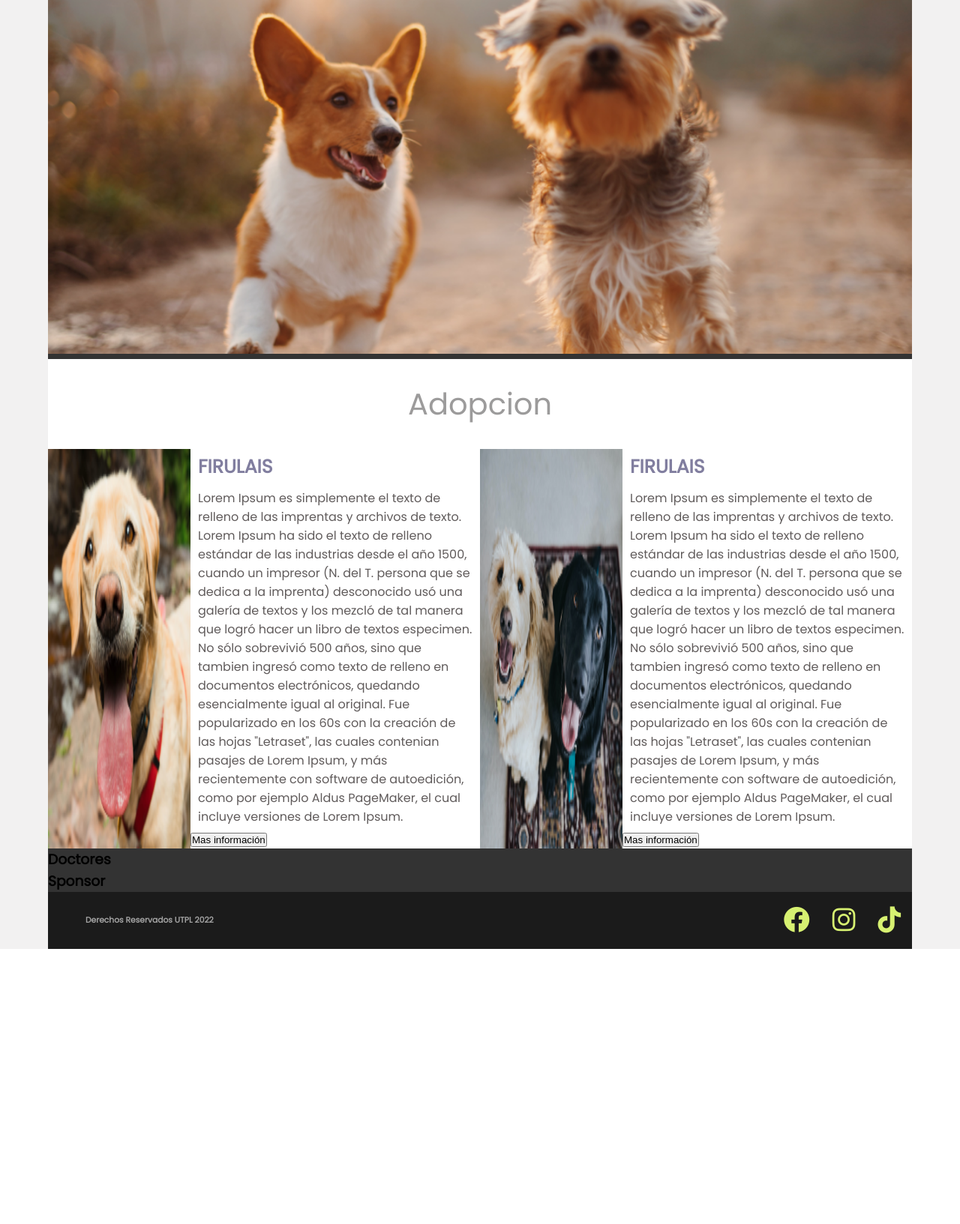
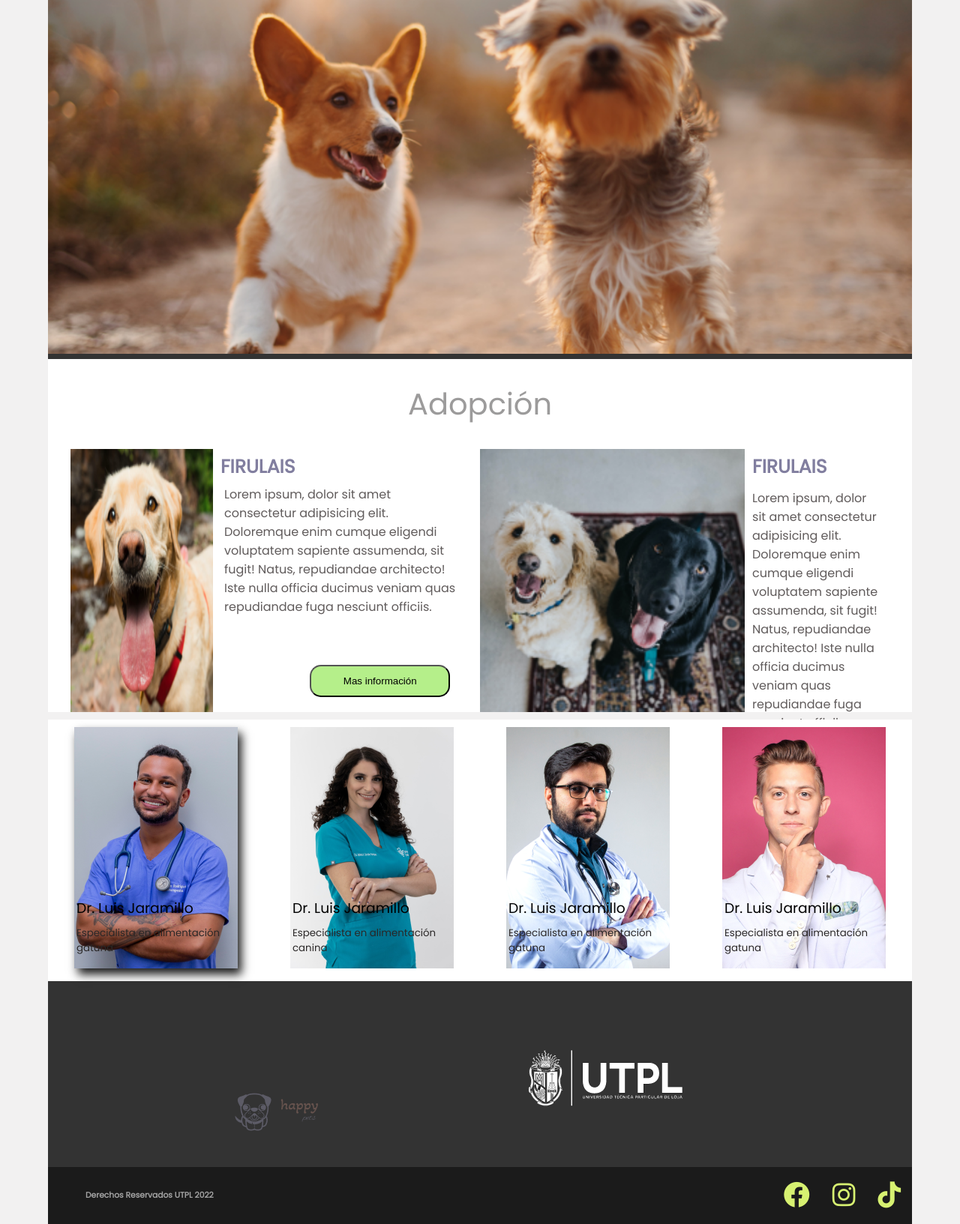
Before and after one commit to XavierChavez916/IngenieriaWeb, a PHP site: page / in a window 1280 px wide. Shown: the part 81-1714 px from the top of the page at 75% size. Before the commit the page ends 1347 px from the top, so only its background shows below. Run offline with PHP 8.4, Linux system fonts and the light colour scheme; some libraries are stand-ins or nearby versions.

Commit message:
Trabajando con php y rutas

```diff
--- a/mascotas/css/style.css
+++ b/mascotas/css/style.css
@@ -77,6 +109,8 @@ body{
 	background-color: #fff;
 	display: flex;
 	justify-content: space-between;
+	padding-left: 30px;
+	padding-right: 30px;
 }
 .contenedor .adopcion1 .cardog h3{
 	font-size: 25px;
@@ -85,32 +119,194 @@ body{
 	padding: 5px 10px;
 }
 .contenedor .adopcion1 .cardog p{
-	padding: 5px 10px;
+	padding-left: 15px;
 	color: #605B5B;
+}
+
+/* Button de mas informacion 1*/
+.contenedor .adopcion1 .cardog button{
+	display: flex;
+    float: right;
+	background-color:#B5EF8A;
+
+	border-radius: 15px;
+	padding: 12px 13%;
+	margin-top: 20%;
+	margin-right: 10px;
+	margin-bottom: 20px;
 }
 .contenedor .adopcion2{
 	grid-area: adopta2;
 	background-color: #fff;
 	display: flex;
 	justify-content: space-between;
+	padding-right: 30px;
 }
-.contenedor .adopcion2 .cardog h3{
+.contenedor .adopcion2 .carddog2 h3{
 	font-size: 25px;
 	color: #817E9F;
 	text-transform: uppercase;
 	padding: 5px 10px;
 }
-.contenedor .adopcion2 .cardog p{
+.contenedor .adopcion2 .carddog2 p{
 	padding: 5px 10px;
 	color: #605B5B;
 }
+/* Button de mas informacion2*/
+.contenedor .adopcion2 .carddog2 button{
+	display: flex;
+    float: right;
+	background-color:#B5EF8A;
+
+	border-radius: 15px;
+	padding: 12px 13%;
+	margin-top: 10%;
+	margin-right: 10px;
+	margin-bottom: 20px;
+}
+
 .contenedor .doctor{
 	grid-area: doctor;
-	background-color: #333;
+	display: grid;
+	grid-template-columns: repeat(4,1fr);
+	grid-template-rows: 1fr;
+	column-gap: 1rem;
+	margin-top: 10px;
+	background-color: #fff;
+	padding: 10px 8px;
+}
+.contenedor .doctor .doctor1{
+	position: relative;
+    display: inline-block;
+    text-align: center;
+	font-size: 1rem;
+
+}
+
+.contenedor .doctor .doctor1 img{
+	position: relative;
+    display: inline-block;
+    text-align: center;
+	font-size: 1rem;
+	box-shadow: 5px 8px 12px #1B1B1B;
+
+}
+.contenedor .doctor .doctor1 h3{
+	font-weight: normal;
+	position: absolute;
+	bottom: 77px;
+	text-align: left;
+
+	font-size: big;
+	padding: 10px 25px 0px 30px;
+	transform: translate(0%, 10%);
+}
+.contenedor .doctor .doctor1 p{
+
+	position: absolute;
+	bottom: 11px;
+	text-align: left;
+
+	font-size: smaller;
+	padding: 10px 25px 20px 30px;
+	transform: translate(0%, 10%);
+	color: #2a2727;
+}
+/* /doctor 2/ */
+.contenedor .doctor .doctor2{
+	position: relative;
+    display: inline-block;
+    text-align: center;
+	font-size: 1rem;
+}
+.contenedor .doctor .doctor2 h3{
+	font-weight: normal;
+	position: absolute;
+	bottom: 77px;
+	text-align: left;
+
+	font-size: big;
+	padding: 10px 25px 0px 30px;
+	transform: translate(0%, 10%);
+}
+.contenedor .doctor .doctor2 p{
+
+	position: absolute;
+	bottom: 11px;
+	text-align: left;
+
+	font-size: smaller;
+	padding: 10px 25px 20px 30px;
+	transform: translate(0%, 10%);
+	color: #2a2727;
+}
+/* /doctor 3/ */
+.contenedor .doctor .doctor3{
+	position: relative;
+    display: inline-block;
+    text-align: center;
+	font-size: 1rem;
+}
+.contenedor .doctor .doctor3 h3{
+	font-weight: normal;
+	position: absolute;
+	bottom: 77px;
+	text-align: left;
+
+	font-size: big;
+	padding: 10px 25px 0px 30px;
+	transform: translate(0%, 10%);
+}
+.contenedor .doctor .doctor3 p{
+
+	position: absolute;
+	bottom: 11px;
+	text-align: left;
+
+	font-size: smaller;
+	padding: 10px 25px 20px 30px;
+	transform: translate(0%, 10%);
+	color: #2a2727;
+}
+
+/* /doctor 4/ */
+.contenedor .doctor .doctor4{
+	position: relative;
+    display: inline-block;
+    text-align: center;
+	font-size: 1rem;
+}
+.contenedor .doctor .doctor4 h3{
+	font-weight: normal;
+	position: absolute;
+	bottom: 77px;
+	text-align: left;
+
+	font-size: big;
+	padding: 10px 25px 0px 30px;
+	transform: translate(0%, 10%);
+}
+.contenedor .doctor .doctor4 p{
+
+	position: absolute;
+	bottom: 11px;
+	text-align: left;
+
+	font-size: smaller;
+	padding: 10px 25px 20px 30px;
+	transform: translate(0%, 10%);
+	color: #2a2727;
 }
 .contenedor .sponsor{
 	grid-area: sponsor;
 	background-color: #333;
+	text-align: center;
+	padding-top: 40px;
+	padding-bottom: 40px;
+}
+.contenedor .sponsor img{
+	margin-left: 10%;
+	margin-right: 10%;
 }
 /*  --------------------------------------------  */
 /*                    footer                      */
--- a/mascotas/index.php
+++ b/mascotas/index.php
@@ -10,59 +10,68 @@
 	<link rel="icon" href="images/logo.png" sizes="32x32" />
     <link rel="icon" href="images/logo.png" sizes="192x192" />
     <link rel="apple-touch-icon" href="images/logo.png" />
-    <link rel="stylesheet" href="https://use.fontawesome.com/releases/v5.5.0/css/all.css" />
-	<link rel="stylesheet" href="https://cdnjs.cloudflare.com/ajax/libs/font-awesome/6.2.0/css/all.min.css" integrity="sha512-xh6O/CkQoPOWDdYTDqeRdPCVd1SpvCA9XXcUnZS2FmJNp1coAFzvtCN9BmamE+4aHK8yyUHUSCcJHgXloTyT2A==" crossorigin="anonymous" referrerpolicy="no-referrer" />
+    <link rel="stylesheet" href="https://cdnjs.cloudflare.com/ajax/libs/font-awesome/6.2.0/css/all.min.css" />
 </head>
 <body>
 <div class="contenedor">
 	<header class="cabeceraPrincipal">
-
 		<section class="logotipo"><img src="images/logotipoPet.png"></section>
 		<nav class="menuPrincipal">
 			<a href="#">Inicio</a>
 			<a href="#">Servicios</a>
 			<a href="#">Productos</a>
-			<a href="#">Adopción</a>
+			<a href="internas/adopcion.php">Adopción</a>
 			<a href="#">Contactos</a>
 		</nav>
 	</header>
 	<section class="sliderPrincipal">
 		<img src="images/slider1.png">
 	</section>
-
 	<section class="titulo">
-			<h2>Adopcion</h2>
+		<h2>Adopción</h2>
 	</section>
 	<section class="adopcion1">
+
 		<img src="images/dog1.png">
 		<section class="cardog">
 			<h3>Firulais</h3>
-			<p>
-			Lorem Ipsum es simplemente el texto de relleno de las imprentas y archivos de texto. Lorem Ipsum ha sido el texto de relleno estándar de las industrias desde el año 1500, cuando un impresor (N. del T. persona que se dedica a la imprenta) desconocido usó una galería de textos y los mezcló de tal manera que logró hacer un libro de textos especimen. No sólo sobrevivió 500 años, sino que tambien ingresó como texto de relleno en documentos electrónicos, quedando esencialmente igual al original. Fue popularizado en los 60s con la creación de las hojas "Letraset", las cuales contenian pasajes de Lorem Ipsum, y más recientemente con software de autoedición, como por ejemplo Aldus PageMaker, el cual incluye versiones de Lorem Ipsum.
-			</p>
+			<p>Lorem ipsum, dolor sit amet consectetur adipisicing elit. Doloremque enim cumque eligendi voluptatem sapiente assumenda, sit fugit! Natus, repudiandae architecto! Iste nulla officia ducimus veniam quas repudiandae fuga nesciunt officiis.</p>
+			<button>Mas información </button>
+		</section>
+	</section>
+	<section class="adopcion2">
+		<img src="images/dog2.png">
+        <section class="carddog2">
+            <h3>Firulais</h3>
+            <p>Lorem ipsum, dolor sit amet consectetur adipisicing elit. Doloremque enim cumque eligendi voluptatem sapiente assumenda, sit fugit! Natus, repudiandae architecto! Iste nulla officia ducimus veniam quas repudiandae fuga nesciunt officiis.</p>
             <button>Mas información</button>
         </section>
-		<p></p>
-
     </section>
-
-	<section class="adopcion2"><h3></h3>
-	<img src="images/dog2.png">
-		<section  class="cardog">
-		<h3>Firulais</h3>
-			<p>
-			Lorem Ipsum es simplemente el texto de relleno de las imprentas y archivos de texto. Lorem Ipsum ha sido el texto de relleno estándar de las industrias desde el año 1500, cuando un impresor (N. del T. persona que se dedica a la imprenta) desconocido usó una galería de textos y los mezcló de tal manera que logró hacer un libro de textos especimen. No sólo sobrevivió 500 años, sino que tambien ingresó como texto de relleno en documentos electrónicos, quedando esencialmente igual al original. Fue popularizado en los 60s con la creación de las hojas "Letraset", las cuales contenian pasajes de Lorem Ipsum, y más recientemente con software de autoedición, como por ejemplo Aldus PageMaker, el cual incluye versiones de Lorem Ipsum.
-			</p>
-			<button>Mas información</button>
+	<section class="doctor">
+		<section class="doctor1">
+			<img src="images/doctor1.png">
+			<h3>Dr. Luis Jaramillo</h3>
+			<p>Especialista en alimentación gatuna</p>
 		</section>
-
+		<section class="doctor2">
+			<h3>Dr. Luis Jaramillo</h3>
+			<img src="images/doctor2.png">
+			<p>Especialista en alimentación canina</p>
 		</section>
-
-	<section class="doctor">
-		<h3>Doctores</h3>
+		<section class="doctor3">
+			<h3>Dr. Luis Jaramillo</h3>
+			<img src="images/doctor3.png">
+			<p>Especialista en alimentación gatuna</p>
+		</section>
+		<section class="doctor4">
+			<h3>Dr. Luis Jaramillo</h3>
+			<img src="images/doctor4.png">
+			<p>Especialista en alimentación gatuna</p>
+		</section>
 	</section>
 	<section class="sponsor">
-		<h3>Sponsor</h3>
+		<img src="images/logotipoPet.png">
+		<img src="images/utpllogo.png">
 	</section>
 	<footer class="piePagina">
 		<section class="derechos">
@@ -73,7 +82,6 @@
 			<a href=""><i class="fa-brands fa-instagram"></i></a>
 			<a href=""><i class="fa-brands fa-tiktok"></i></a>
 		</nav>
-
 	</footer>
 </div>
 </body>
```
Also changed, not shown: other parts of mascotas/css/style.css (+92 -0 lines), mascotas/internas/adopcion.php (added, +81 -0 lines), mascotas/internas/procesar.php (added, +14 -0 lines), mascotas/images/doctor1.png (added), mascotas/images/doctor2.png (added), mascotas/images/doctor3.png (added), mascotas/images/doctor4.png (added), mascotas/images/utpllogo.png (added), 1 other file. Lines whose indentation alone changed are shown as unchanged.
